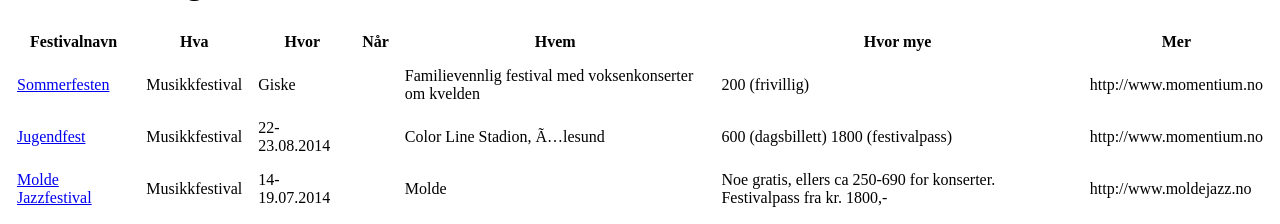
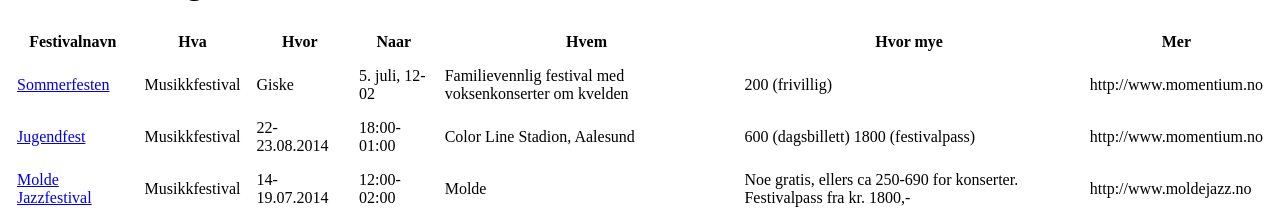
Before and after one commit to dagaa/festivaler, a Flask app: page / in a window 1280 px wide. Shown: the part 664-888 px from the top of the page. Run offline with Flask 2, Linux system fonts and the light colour scheme; some libraries are stand-ins or nearby versions.

Commit message:
Endret bokstaver her og der

```diff
--- a/static/Festivaler.csv
+++ b/static/Festivaler.csv
@@ -1,4 +1,4 @@
-id,festival,hva,hvor,nÃ¥r,hvem,koster,mer,x,y,story,check1,check2,check3,check4,check5,check6,check7,check8,check9,check10,check11,check12
-1,Sommerfesten,Musikkfestival,Giske,"5. juli, 12-02",Familievennlig festival med voksenkonserter om kvelden,200 (frivillig),http://www.momentium.no,6.187298,62.469661,BrÃ¸dtekst inn her,Voksen,Familie,Barnevennlig,Ungdom,Musikk,Mat,Alkohol,,,Pop/Rock,Elektronika,
-2,Jugendfest,Musikkfestival,22-23.08.2014,18:00-01:00,"Color Line Stadion, Ã…lesund",600 (dagsbillett) 1800 (festivalpass),http://www.momentium.no,6.187298,62.469661,BrÃ¸dtekst inn her,Voksen,,,Ungdom,Musikk,Mat,Alkohol,Aldersgrense,,Pop/Rock,,
-3,Molde Jazzfestival,Musikkfestival,14-19.07.2014,12:00-02:00,Molde,"Noe gratis, ellers ca 250-690 for konserter. Festivalpass fra kr. 1800,-",http://www.moldejazz.no,7.158794,62.737444,BrÃ¸dtekst inn her,Voksen,Famlile,Barnevennlig,Ungdom,Musikk,Mat,Alkohol,,Markedsplass,Pop/Rock,Elektronika,Jazz
+id,festival,hva,hvor,naar,hvem,koster,mer,x,y,story,check1,check2,check3,check4,check5,check6,check7,check8,check9,check10,check11,check12
+1,Sommerfesten,Musikkfestival,Giske,"5. juli, 12-02",Familievennlig festival med voksenkonserter om kvelden,200 (frivillig),http://www.momentium.no,6.187298,62.469661,Brodtekst inn her,Voksen,Familie,Barnevennlig,Ungdom,Musikk,Mat,Alkohol,,,Pop/Rock,Elektronika,
+2,Jugendfest,Musikkfestival,22-23.08.2014,18:00-01:00,"Color Line Stadion, Aalesund",600 (dagsbillett) 1800 (festivalpass),http://www.momentium.no,6.187298,62.469661,Brodtekst inn her,Voksen,,,Ungdom,Musikk,Mat,Alkohol,Aldersgrense,,Pop/Rock,,
+3,Molde Jazzfestival,Musikkfestival,14-19.07.2014,12:00-02:00,Molde,"Noe gratis, ellers ca 250-690 for konserter. Festivalpass fra kr. 1800,-",http://www.moldejazz.no,7.158794,62.737444,Brodtekst inn her,Voksen,Famlile,Barnevennlig,Ungdom,Musikk,Mat,Alkohol,,Markedsplass,Pop/Rock,Elektronika,Jazz
--- a/templates/detail.html
+++ b/templates/detail.html
@@ -7,8 +7,8 @@
     <body>
         <div id="map" style="width:100%; height:800px;"></div>
         <h1>
-            {{ object.festival }}, {{ object.hvor }} sparkes i gang den
-            {{ object.når }}!
+            {{ object.festival }}, {{ object.hvor }} ,
+            {{ object.naar }}!
         </h1>
         <p>{{ object.story }}</p>
         <script type="text/javascript">
--- a/templates/index.html
+++ b/templates/index.html
@@ -12,7 +12,7 @@
                 <th>Festivalnavn</th>
                 <th>Hva</th>
                 <th>Hvor</th>
-                <th>Når</th>
+                <th>Naar</th>
                 <th>Hvem</th>
                 <th>Hvor mye</th>
                 <th>Mer</th>
@@ -22,7 +22,7 @@
                 <td><a href="{{ obj.id }}/">{{ obj.festival }}</a></td>
                 <td>{{ obj.hva }}</td>
                 <td>{{ obj.hvor }}</td>
-                <td>{{ obj.når }}</td>
+                <td>{{ obj.naar }}</td>
                 <td>{{ obj.hvem }}</td>
                 <td>{{ obj.koster }}</td>
                 <td>{{ obj.mer }}</td>
```
